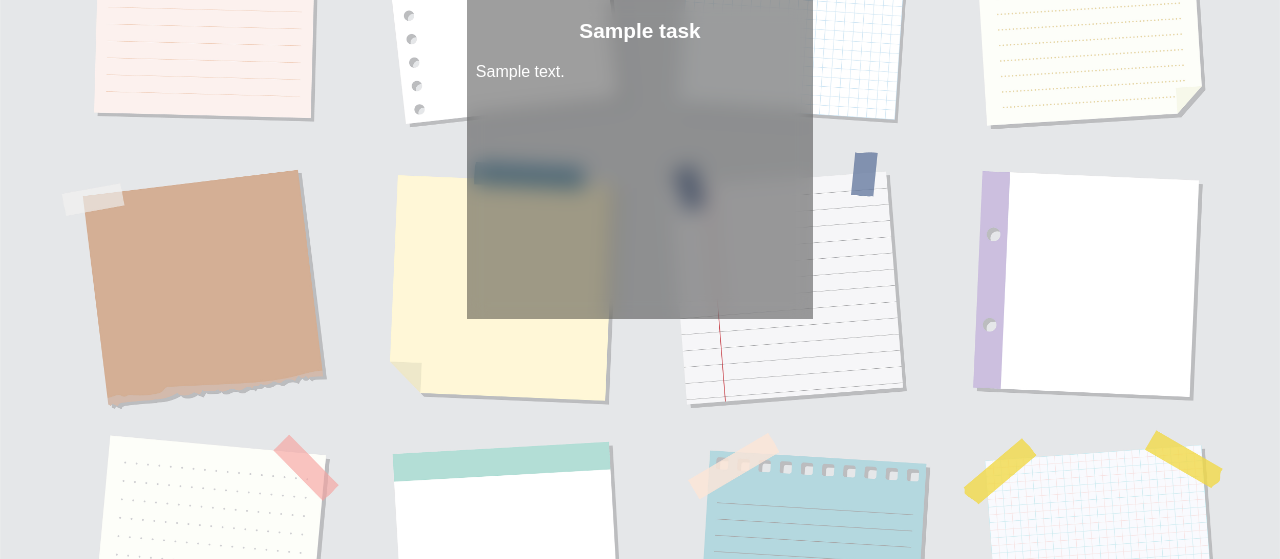
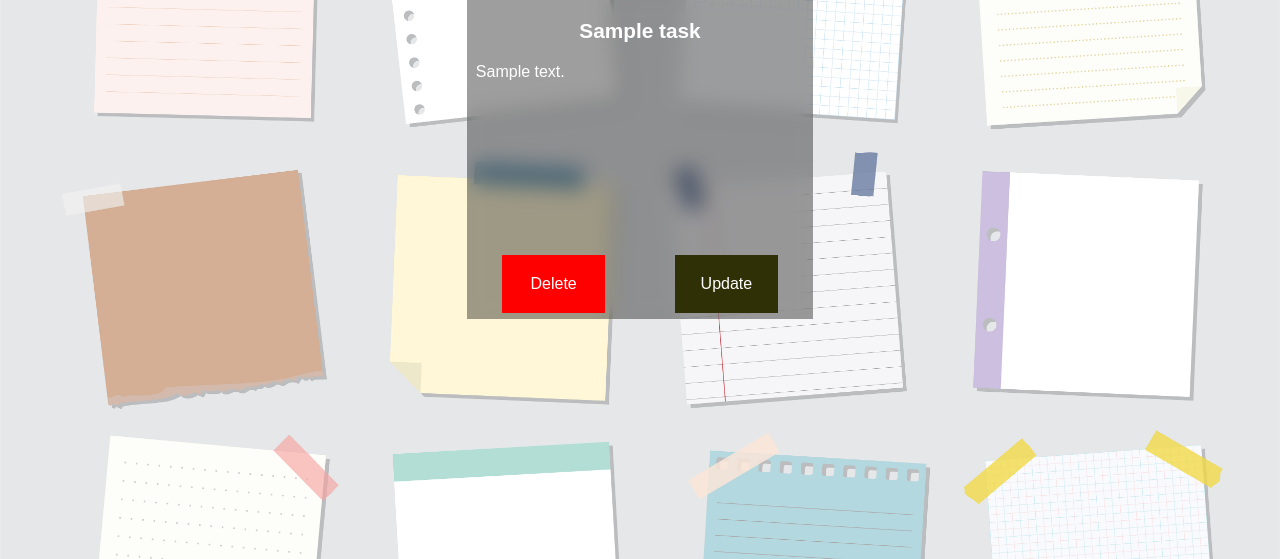
Before and after one commit to PrabeshPP/todotask, a Django app: page / in a window 1280 px wide. Shown: the part 161-720 px from the top of the page. Run offline with Django 4.2, Linux system fonts and the light colour scheme; a user stored in the database is signed in; tables that the repository leaves empty hold one stand-in row (values such as "Sample post").

Commit message:
added delete functionality

```diff
--- a/core/urls.py
+++ b/core/urls.py
@@ -1,5 +1,5 @@
 from django.urls import path
-from .views import getHome,signUp,createTask
+from .views import getHome,signUp,createTask,deleteTask
 from django.contrib.auth.views import LoginView,LogoutView
 
 urlpatterns = [
@@ -7,5 +7,6 @@ urlpatterns = [
     path('login/',LoginView.as_view(),name='login'),
     path('signup/',signUp,name='register'),
     path('logout/',LogoutView.as_view(),name='Logout'),
-    path('add/',createTask,name='add')
+    path('add/',createTask,name='add'),
+    path('delete/<str:id>',deleteTask,name="delete-todo")
 ]
--- a/core/views.py
+++ b/core/views.py
@@ -25,6 +25,11 @@ def createTask(request):
                 return redirect('home')
     return render(request,'create-task.html',{"form":form})
 
+@login_required
+def deleteTask(request,id):
+    task=Task.objects.get(id=id)
+    task.delete()
+    return redirect('home')
 
 def signUp(request):
     form=CustomUserForm
--- a/static/css/base.css
+++ b/static/css/base.css
@@ -102,7 +102,43 @@
     padding-left: 2.5%;
     padding-right: 2.5%;
     font-family: sans-serif;
-    height: 80%;
+    height: 60%;
     width: 100%;
     color: white;
 }
+
+.buttonUpdateDiv{
+    height: 20%;
+    width: 100%;
+    display: flex;
+    justify-content: space-around;
+}
+
+.buttonUpdateDiv .deleteButton{
+    height: 90%;
+    width: 30%;
+    display: flex;
+    align-items: center;
+    justify-content: center;
+    background-color: red;
+    color: white;
+    font-family: sans-serif;
+    cursor: pointer;
+    text-decoration: none;
+}
+
+.deleteButton:hover{
+    box-shadow: 5px 5px 4px rgb(25, 24, 24);
+}
+
+.buttonUpdateDiv .updateButton{
+    height: 90%;
+    width: 30%;
+    display: flex;
+    align-items: center;
+    justify-content: center;
+    background-color: rgb(48, 48, 6);
+    color: white;
+    font-family: sans-serif;
+    cursor: pointer;
+}
--- a/templates/home.html
+++ b/templates/home.html
@@ -17,6 +17,10 @@
                             <div class="taskDescriptionDiv">
                                 {{task.description}}
                             </div>
+                            <div class="buttonUpdateDiv">
+                                <a href="{%url 'delete-todo' task.id %}" class="deleteButton">Delete</a>
+                                <a class="updateButton">Update</a>
+                            </div>
                         </div>
                     {%endfor%}
                 {%endif%}
```
